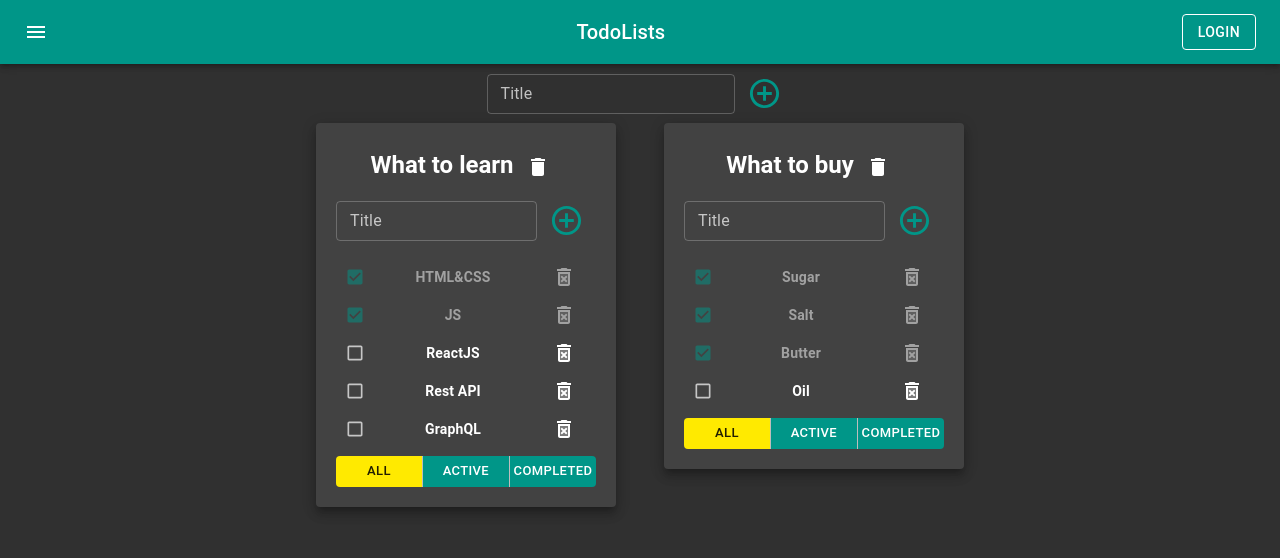
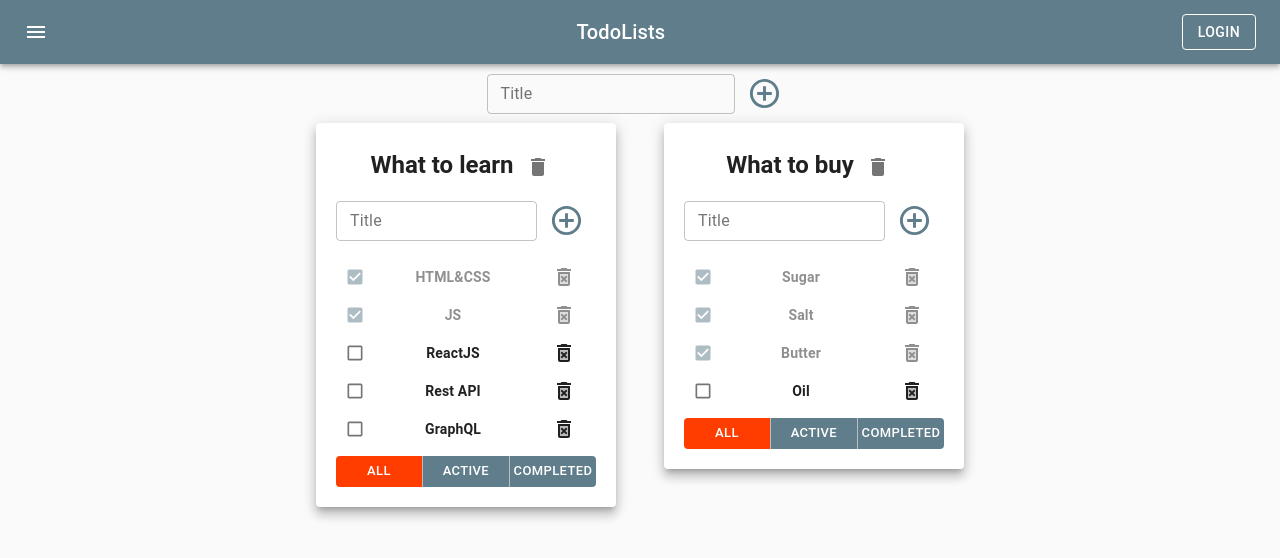
Before and after one commit to fedorgerasimov/Todolist, a React (Create React App) app: page / in a window 1280 px wide. Shown: the top 558 px of the page. Built offline with nearby package versions, Linux system fonts and the light colour scheme.

Commit message:
08.исправил функции changeTodolistFilter/changeTodolistTitle

```diff
--- a/src/App.tsx
+++ b/src/App.tsx
@@ -16,7 +16,7 @@ import {
 import {Menu} from "@material-ui/icons";
 
 export type FilterValuesType = "all" | "active" | "completed";
-type TodolistType = {
+export type TodolistType = {
     id: string
     title: string
     filter: FilterValuesType
@@ -85,18 +85,14 @@ function App() {
     }
 
     //TodoLists:
-    function changeTodolistFilter(todolistID: string, filter: FilterValuesType) {
+    function changeTodolistFilter(todolistID: string, value: FilterValuesType) {
         // setFilter(value)
-        setTodoLists(todoLists.map(tl => tl.id === todolistID ? {...tl, filter} : tl))
+        setTodoLists(todoLists.map(tl => tl.id === todolistID ? {...tl, filter: value} : tl))
     }
 
-    function changeTodolistTitle(todolistID: string, title: string) {
+    function changeTodolistTitle(todolistID: string, newTitle: string) {
         // setFilter(value)
-        setTodoLists(todoLists.map(tl => tl.id === todolistID ? {
-                ...tl,
-                title
-            }
-            : tl))
+        setTodoLists(todoLists.map(tl => tl.id === todolistID ? {...tl, title: newTitle} : tl))
     }
 
     function removeTodolist(todolistID: string) {
--- a/src/index.tsx
+++ b/src/index.tsx
@@ -3,16 +3,17 @@ import ReactDOM from 'react-dom';
 import './index.css';
 import App from './App';
 import * as serviceWorker from './serviceWorker';
-import {ThemeProvider} from "@material-ui/core/styles";
+import {darken, ThemeProvider} from "@material-ui/core/styles";
 import { createTheme } from '@material-ui/core/styles';
-import {teal, yellow} from "@material-ui/core/colors";
+import {blue, blueGrey, deepOrange, lightGreen, red, teal, yellow} from "@material-ui/core/colors";
 import {CssBaseline} from "@material-ui/core";
+import {dark} from "@material-ui/core/styles/createPalette";
 
 const theme = createTheme( {
     palette: {
-        primary: teal,
-        secondary: yellow,
-        type: "dark"
+        primary:  blueGrey,
+        secondary: deepOrange,
+        type: "light"
     }
 })
 
```
Also changed, not shown: 1 other file (tests, documents, lock files or other folders).
